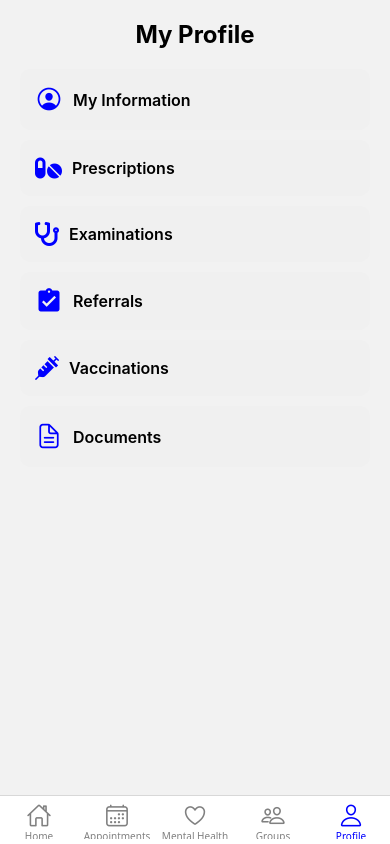
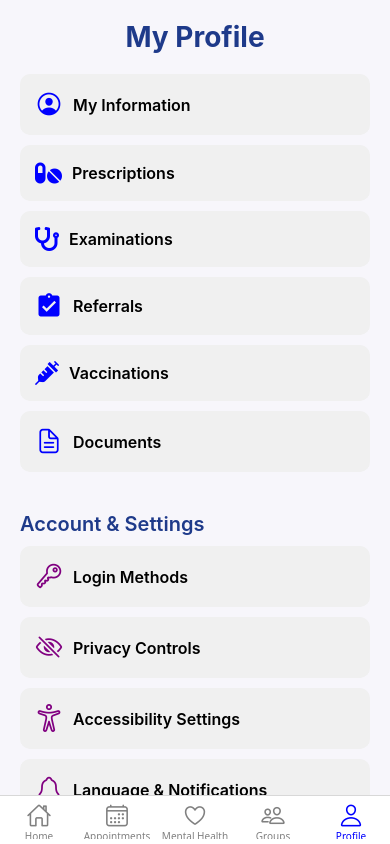
Before and after one commit to TEEPERUNA/VS-projects, a React Native app: screen /Profile in a window 390 px wide. Built offline with nearby package versions, Linux system fonts and the light colour scheme.

Commit message:
added profile screen

```diff
--- a/App.js
+++ b/App.js
@@ -8,6 +8,8 @@ import MoodTrackerScreen from './screens/MoodTrackerScreen';
 import MentalHealthScreen from './screens/MentalHealthScreen';
 import GroupsScreen from './screens/GroupsScreen';
 import AppointmentsScreen from './screens/AppointmentsScreen';
+import ProfileScreen from './screens/ProfileScreen';
+
 
 
 
@@ -73,22 +75,6 @@ function HomeScreen({ navigation }) {
   );
 }
 
-
-
-
-function ProfileScreen() {
-  return (
-    <ScrollView contentContainerStyle={styles.profileContainer}>
-      <Text style={styles.profileTitle}>My Profile</Text>
-      <ProfileButton icon={<Ionicons name="person-circle-outline" size={28} color="blue" />} title="My Information" />
-      <ProfileButton icon={<FontAwesome5 name="pills" size={24} color="blue" />} title="Prescriptions" />
-      <ProfileButton icon={<FontAwesome5 name="stethoscope" size={24} color="blue" />} title="Examinations" />
-      <ProfileButton icon={<MaterialIcons name="assignment-turned-in" size={28} color="blue" />} title="Referrals" />
-      <ProfileButton icon={<FontAwesome5 name="syringe" size={24} color="blue" />} title="Vaccinations" />
-      <ProfileButton icon={<Ionicons name="document-text-outline" size={28} color="blue" />} title="Documents" />
-    </ScrollView>
-  );
-}
 
 // Button Components
 function FeatureButton({ icon, title, onPress }) {
--- /dev/null
+++ b/screens/ProfileScreen.js
@@ -0,0 +1,71 @@
+import React from 'react';
+import { ScrollView, Text, StyleSheet, TouchableOpacity } from 'react-native';
+import { Ionicons, FontAwesome5, MaterialIcons } from '@expo/vector-icons';
+
+export default function ProfileScreen({ navigation }) {
+  return (
+    <ScrollView contentContainerStyle={styles.profileContainer}>
+      <Text style={styles.profileTitle}>My Profile</Text>
+
+      {/* Personal Health Info */}
+      <ProfileButton icon={<Ionicons name="person-circle-outline" size={28} color="blue" />} title="My Information" />
+      <ProfileButton icon={<FontAwesome5 name="pills" size={24} color="blue" />} title="Prescriptions" />
+      <ProfileButton icon={<FontAwesome5 name="stethoscope" size={24} color="blue" />} title="Examinations" />
+      <ProfileButton icon={<MaterialIcons name="assignment-turned-in" size={28} color="blue" />} title="Referrals" />
+      <ProfileButton icon={<FontAwesome5 name="syringe" size={24} color="blue" />} title="Vaccinations" />
+      <ProfileButton icon={<Ionicons name="document-text-outline" size={28} color="blue" />} title="Documents" />
+
+      {/* Account Settings */}
+      <Text style={styles.sectionTitle}>Account & Settings</Text>
+      <ProfileButton icon={<Ionicons name="key-outline" size={28} color="purple" />} title="Login Methods" />
+      <ProfileButton icon={<Ionicons name="eye-off-outline" size={28} color="purple" />} title="Privacy Controls" />
+      <ProfileButton icon={<Ionicons name="accessibility-outline" size={28} color="purple" />} title="Accessibility Settings" />
+      <ProfileButton icon={<Ionicons name="notifications-outline" size={28} color="purple" />} title="Language & Notifications" />
+    </ScrollView>
+  );
+}
+
+function ProfileButton({ icon, title }) {
+  return (
+    <TouchableOpacity style={styles.profileButton}>
+      {icon}
+      <Text style={styles.profileButtonText}>{title}</Text>
+    </TouchableOpacity>
+  );
+}
+
+const styles = StyleSheet.create({
+  profileContainer: {
+    padding: 20,
+    backgroundColor: '#f7f6fb',
+    alignItems: 'center',
+  },
+  profileTitle: {
+    fontSize: 28,
+    fontWeight: 'bold',
+    marginBottom: 20,
+    color: '#1e3a8a',
+  },
+  sectionTitle: {
+    fontSize: 20,
+    fontWeight: '600',
+    marginTop: 30,
+    marginBottom: 10,
+    alignSelf: 'flex-start',
+    color: '#1e3a8a',
+  },
+  profileButton: {
+    width: '100%',
+    backgroundColor: '#f0f0f0',
+    padding: 15,
+    borderRadius: 10,
+    flexDirection: 'row',
+    alignItems: 'center',
+    marginBottom: 10,
+  },
+  profileButtonText: {
+    marginLeft: 10,
+    fontSize: 16,
+    fontWeight: '600',
+  },
+});
```
